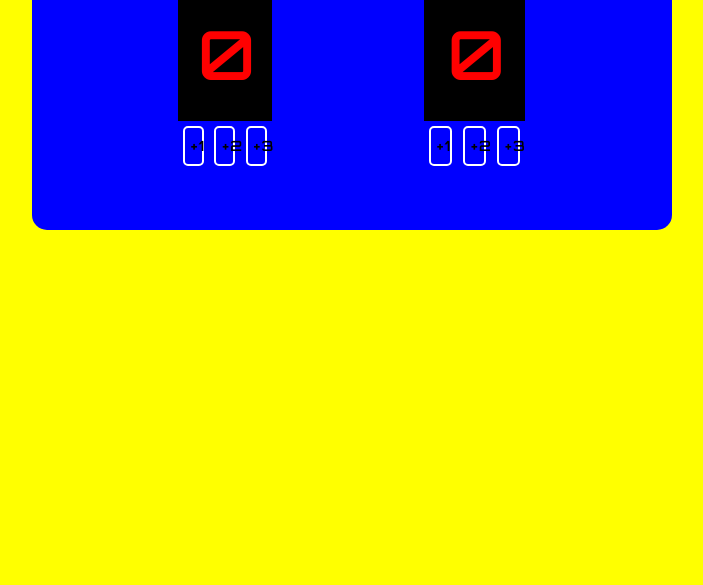
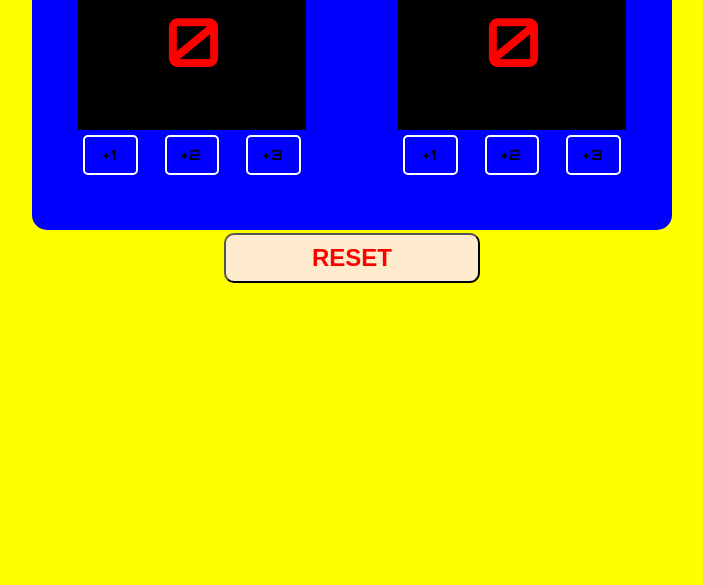
Before and after one commit to subir-the-coder/basketball-counter, a plain HTML site: page index.html in a window 1280 px wide. Shown: the part 215-800 px from the top of the page, without its empty margins (288-991 px from the left). Drawn offline with Linux system fonts and the light colour scheme.

Commit message:
Reset Button Added index.html

```diff
--- a/index.html
+++ b/index.html
@@ -13,7 +13,7 @@
             <h2>Basket Ball Counter</h2>
             <div class="container">
 
-                <div class="box">
+                <div class="box1">
                     <p class="header">HOME</p>
                     <div class="card">
                         <p class="scoreH" id="scoreH"></p>
@@ -24,7 +24,7 @@
                         <button class="plus3H" id="plus3H" onclick="plus3H()">+3</button>
                     </div>
                 </div>
-                <div class="box">
+                <div class="box2">
                     <p class="header">GUEST</p>
                     <div class="card">
                         <p class="scoreG" id="scoreG"></p>
@@ -36,6 +36,7 @@
                     </div>
                 </div>
             </div>
+            <button class="reset" id="reset" onclick="reset()">RESET</button>
         </div>
         <script src="index.js"></script>
     </body>
```
